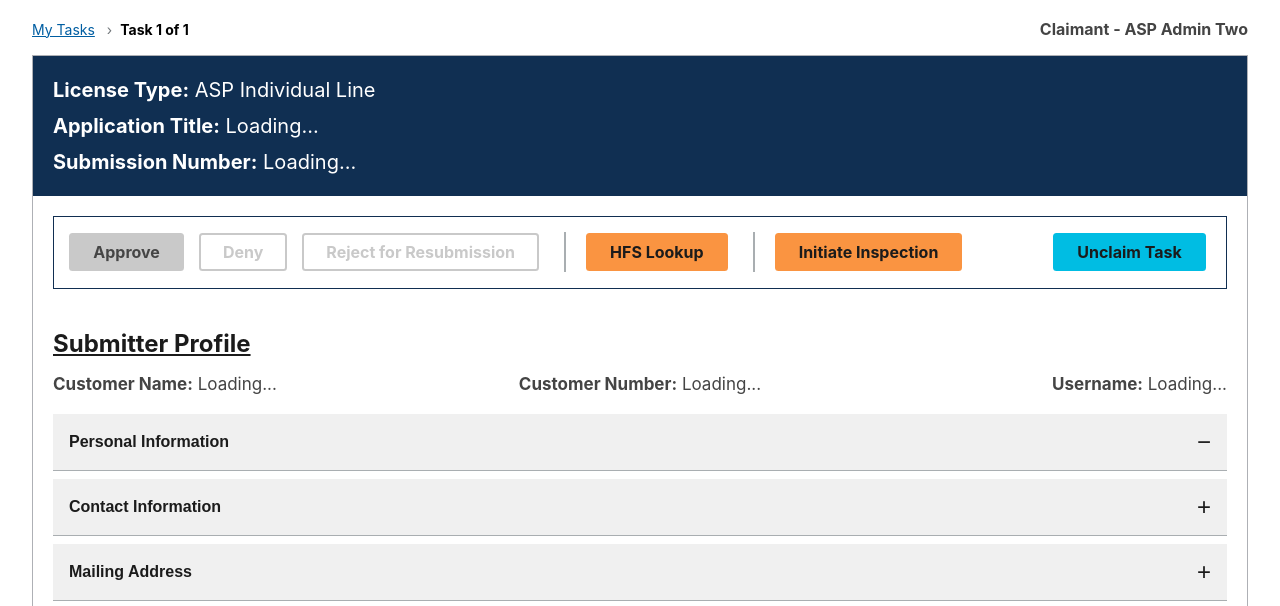
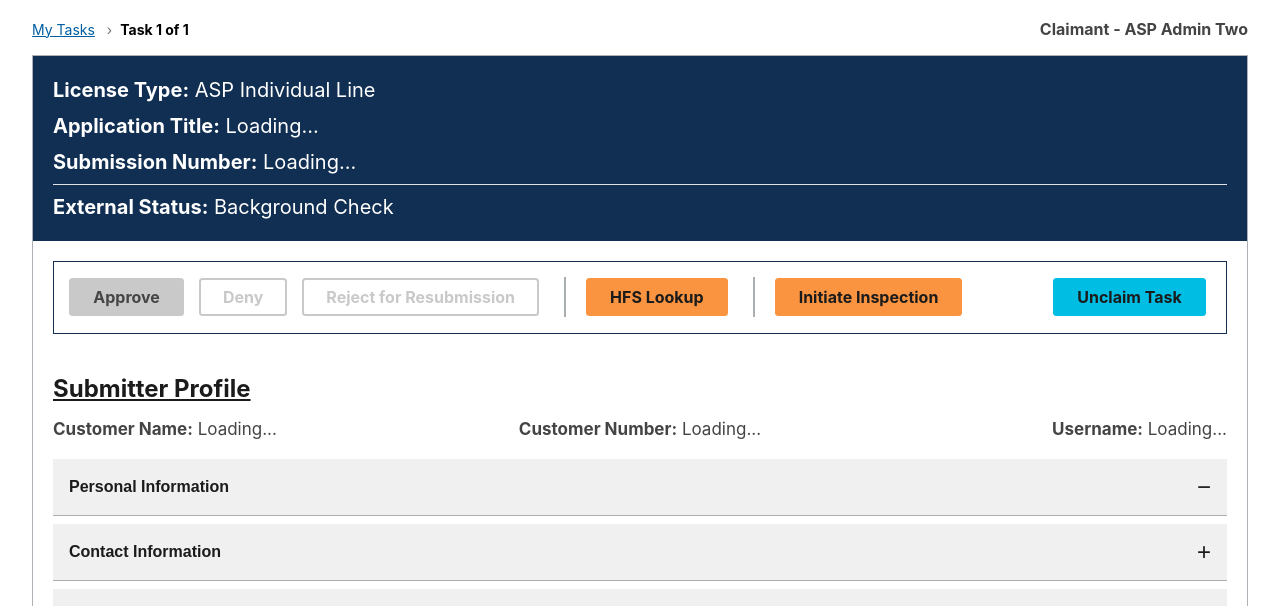
Before and after one commit to dpeac-tyler/rlp-packets, a website built with Vite: page task-detail.html in a window 1280 px wide. Shown: the part 192-798 px from the top of the page. Built offline with nearby package versions, Linux system fonts and the light colour scheme.

Commit message:
task-detail updates

```diff
--- a/task-detail.html
+++ b/task-detail.html
@@ -106,10 +106,13 @@
       </div>
 
       <div class="task-container margin-top-2">
-        <div class="task-header">
+        <div class="task-header" style="position:relative;">
+          <strong style="position:absolute; top:20px; right:20px; font-size:1.6rem;" id="task-name-label"></strong>
           <div class="task-header-line"><strong>License Type:</strong> ASP Individual Line</div>
           <div class="task-header-line" id="application-title-line"><strong>Application Title:</strong> <span id="header-application-title">Loading...</span></div>
           <div class="task-header-line"><strong>Submission Number:</strong> <span id="submission-number">Loading...</span></div>
+          <hr style="margin: 0.8rem 0; border: none; border-top: 1px solid #dfe1e2;">
+          <div class="task-header-line"><strong>External Status:</strong> Background Check</div>
         </div>
 
         <div id="packet-warning" class="usa-alert usa-alert--warning" hidden style="margin-bottom: 1.6rem; margin: 20px;">
@@ -417,8 +420,9 @@
     if (taskId && taskData[taskId]) {
       const task = taskData[taskId];
 
-      // Update breadcrumb with task name
+      // Update breadcrumb and task name label
       document.getElementById('breadcrumb-task-name').textContent = task.taskName;
+      document.getElementById('task-name-label').textContent = task.taskName;
 
       // Show packet warning if applicable
       if (task.packetName) {
```
